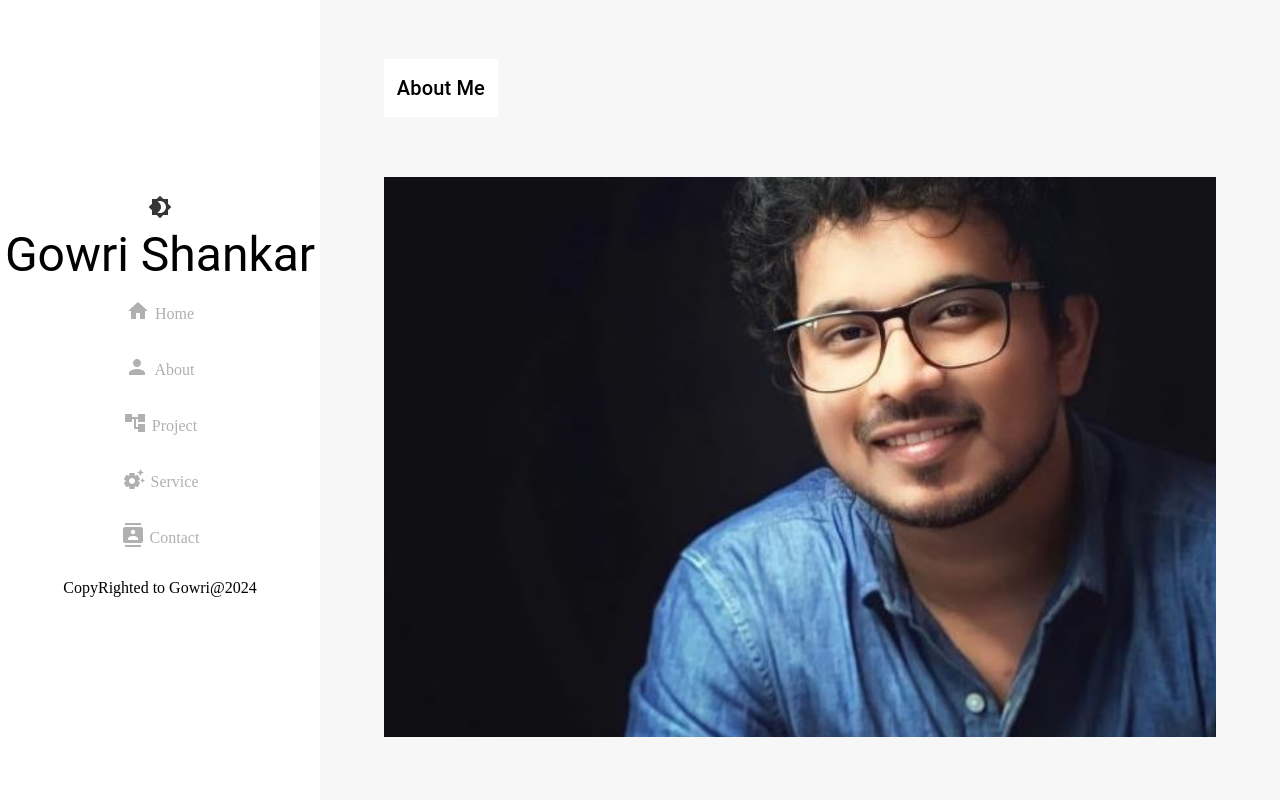
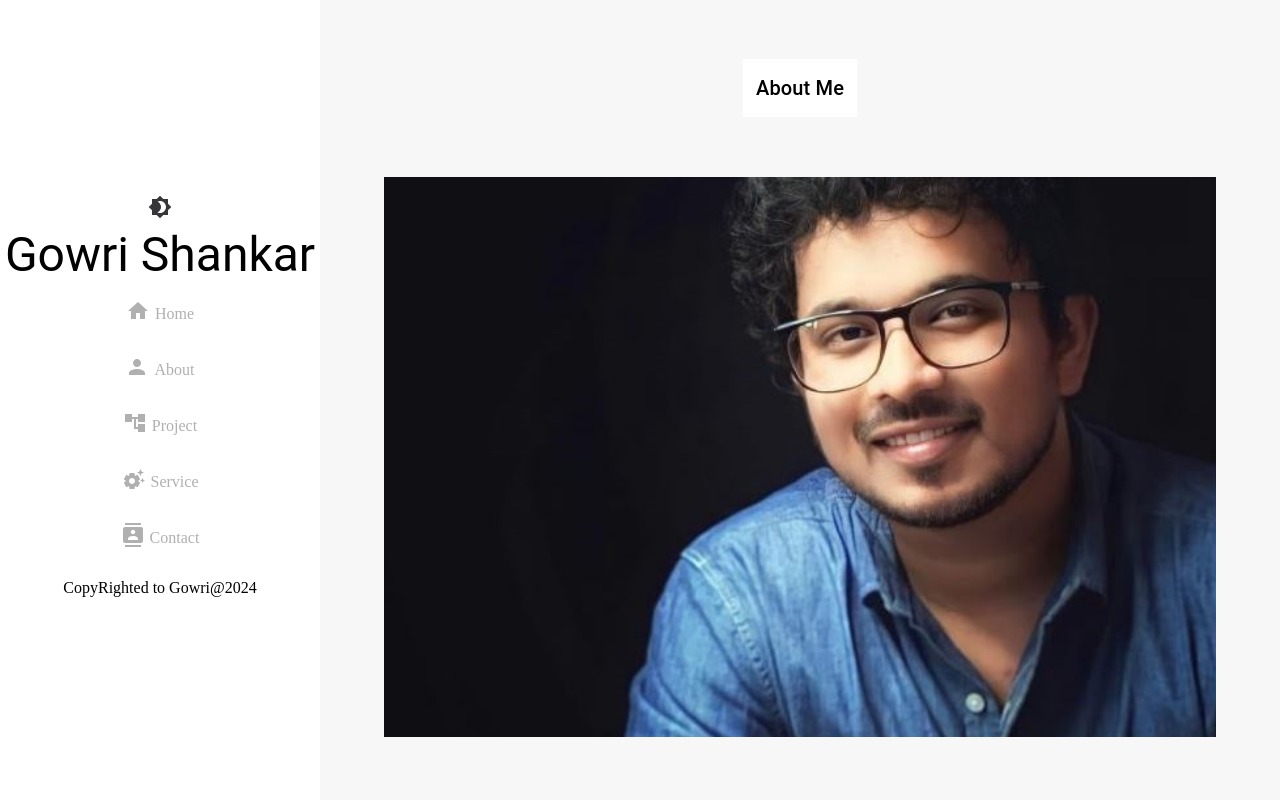
Before and after one commit to Pavithrank02/mobileview, a React (Create React App) app: page /about in a window 1280 px wide. Shown: the top 800 px of the page. Built offline with nearby package versions, Linux system fonts and the light colour scheme.

Commit message:
partial css

```diff
--- a/src/App.js
+++ b/src/App.js
@@ -19,13 +19,13 @@ function App() {
     <Grid container
       sx={{
         display: 'flex',
-        // flexDirection: { xs: 'column', md: 'row', sm: 'column', lg: 'column' }, // Column layout for xs, row layout for md and up
+        flexDirection: { xs: 'column', md: 'row', sm: 'column', lg: 'column' }, // Column layout for xs, row layout for md and up
         width: '100%',
         minHeight: '100vh', // Ensure it covers at least the full height of the viewport
       }}
     >
       {/* SideNav - Make it take full width on xs screens and auto height */}
-      <Grid item xs={12} md={12} sm={3}
+      <Grid item xs={12} sm={3}
         sx={{
           background: theme === 'light' ? '#FFF' : 'black',
           color: theme === 'light' ? 'black' : 'white',
@@ -40,7 +40,7 @@ function App() {
       </Grid>
 
       {/* Main content - Allow it to be pushed to the right on md screens and up */}
-      <Grid item xs={12} md={9} sm={9}
+      <Grid item xs={12} sm={9}
         sx={{
           background: theme === 'light' ? '#F7F7F7' : '#131314',
           color: theme === 'light' ? 'black' : '#FAFAFA',
--- a/src/components/About/AboutMe.jsx
+++ b/src/components/About/AboutMe.jsx
@@ -26,11 +26,11 @@ const AboutMe = () => {
 
       <Grid
         container
-        style={AboutCss.outerGrid}
+        sx={{ ...AboutCss.outerGrid }}
 
       >
         <Grid item
-          style={AboutCss.item1Grid}
+          sx={{ ...AboutCss.item1Grid }}
         >
           <Grid>
             <Typography
--- a/src/components/Project/ProjectContainer.jsx
+++ b/src/components/Project/ProjectContainer.jsx
@@ -18,8 +18,8 @@ const ProjectContainer = () => {
     >
       <Grid container sx={{ ...ProjectContainerCss.outerGrid }}>
         <Grid item
-          sx={{ background: theme === 'light' ? '#FFF' : '#292828', color: theme === 'light' ? 'black' : '#B0B0B0' }}
-          style={ProjectContainerCss.innerGrid1}>
+          sx={{ ...ProjectContainerCss.innerGrid1, background: theme === 'light' ? '#FFF' : '#292828', color: theme === 'light' ? 'black' : '#B0B0B0' }}
+        >
           <Typography variant='h5'>
             My Project
           </Typography>
--- a/src/constants.js
+++ b/src/constants.js
@@ -236,7 +236,7 @@ export const SideNavCss = {
 
     },
     '@media (max-width:768px)': {
-      height: '15vh',
+      height: '12vh',
       display: 'flex',
       flexDirection: 'row',
       justifyContent: 'space-evenly',
@@ -444,11 +444,12 @@ export const AboutCss = {
   outerGrid: {
     display: 'flex',
     flexDirection: 'column',
-    justifyContent: 'space-around',
+    justifyContent: 'space-evenly',
     alignItems: 'center',
     // width: '73.5vw',
     '@media (max-width:600px)': {
-      width: '100vw',
+      width: '100%',
+      marginTop: '10vh'
     },
   },
   PersonGrid: {
@@ -473,7 +474,9 @@ export const AboutCss = {
     width: '65vw',
     height: '70vh',
     objectFit: 'cover',
-
+    '@media (max-width:600px)': {
+      width: '50vw',
+    },
   },
   h6Variant: {
     padding: '0.8rem',
@@ -482,9 +485,12 @@ export const AboutCss = {
     display: 'flex',
     flexDirection: 'column',
     justifyContent: 'space-evenly',
-    alignItems: 'flex-start',
+    alignItems: 'center',
     height: '100vh',
-
+    '@media (max-width:600px)': {
+      width: '90vw',
+      height: '100vh',
+    },
   },
 
   item2Grid: {
@@ -586,6 +592,7 @@ export const ProjectContainerCss = {
       marginLeft: '0', // Adjust for smaller screens
       padding: '5px', // Optional, adjust padding for smaller screens
       marginTop: '15vh',
+      alignItems: 'center',
     }
   },
   innerGrid1: {
@@ -655,3 +662,13 @@ export const ServicesCss = {
   },
 
 }
+export const ContactCss = {
+  contactForm: {
+    marginTop: '20vh',
+    '@media (max-width: 768px)': {
+      // flexDirection: 'row', // Stack items vertically on mobile
+
+    }
+  }
+
+}
--- a/src/view/Contact.js
+++ b/src/view/Contact.js
@@ -3,12 +3,12 @@ import React, { useState } from 'react';
 import { TextField, Button, Typography, Grid } from '@mui/material';
 import { styled } from '@mui/system';
 import { motion } from 'framer-motion';
+import { ContactCss } from '../constants'
 
 const StyledForm = styled(motion.form)({
   display: 'flex',
   justifyContent: 'center',
   flexDirection: 'column',
-
   maxWidth: '700px',
   margin: '0 auto',
   padding: '20px',
@@ -49,7 +49,7 @@ const Contact = () => {
   return (
     <>
       <Grid style={{ color: 'black' }}
-        sx={{ marginTop: '20vh', }}
+        sx={{ ...ContactCss.contactForm }}
       >
         <StyledForm
           initial={{ opacity: 0, y: -20 }}
```
